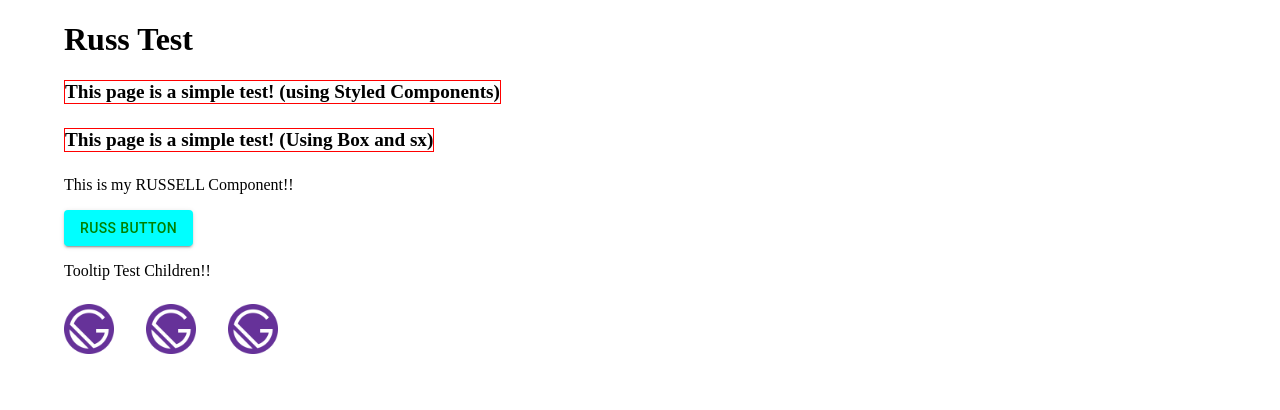
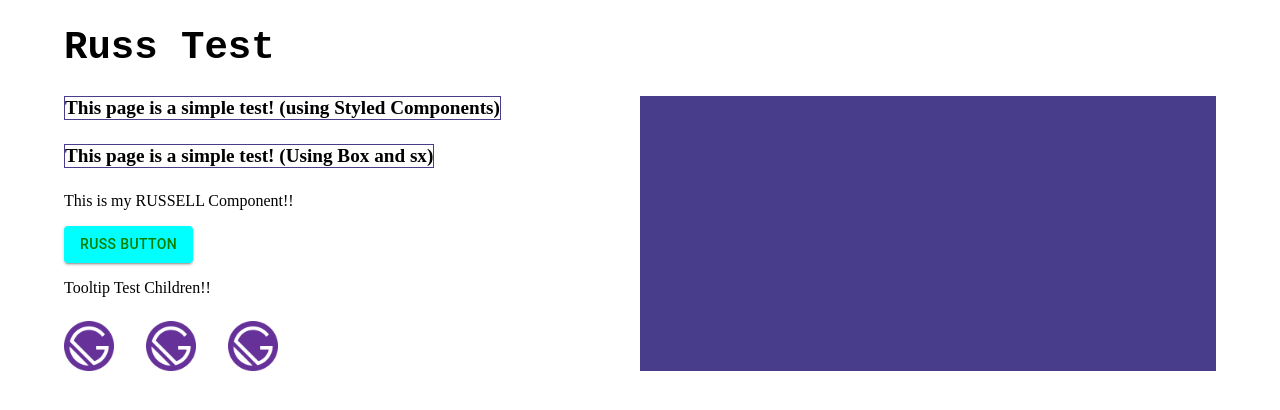
Before and after one commit to russellmacshane/gatsby-typescript-test, a Gatsby site: page /russ in a window 1280 px wide. Built offline with nearby package versions, Linux system fonts and the light colour scheme; Gatsby itself is replaced by a stand-in of ours.

Commit message:
More styling

```diff
--- a/src/pages/russ.tsx
+++ b/src/pages/russ.tsx
@@ -9,16 +9,17 @@ import { styled } from "@mui/material/styles";
 const StyledParagraph = styled("div")`
   font-weight: bold;
   font-size: larger;
-  border: 1px solid red;
+  border: 1px solid DARKSLATEBLUE;
 `;
 
 const RussTest = () => (
   <Container>
-    <h1>Russ Test</h1>
+    <Box component="h1" sx={{fontSize: "xxx-large", fontFamily: "Monospace"}}>Russ Test</Box>
 
-    <Stack spacing={3} alignItems="flex-start">
+    <Stack direction={{ xs: "column", sm: "row" }} alignItems="stretch">
+      <Stack spacing={3} alignItems="flex-start" sx={{ width: ["100%", "50%"] }}>
         <StyledParagraph>This page is a simple test! (using Styled Components)</StyledParagraph>
-      <Box sx={{ fontWeight: "bold", fontSize: "larger", border: "1px solid red" }}>
+        <Box sx={{ fontWeight: "bold", fontSize: "larger", border: "1px solid DARKSLATEBLUE" }}>
           This page is a simple test! (Using Box and sx)
         </Box>
 
@@ -34,6 +35,8 @@ const RussTest = () => (
           <img src={Icon} alt="" width={50} />
         </Stack>
       </Stack>
+      <Stack sx={{ backgroundColor: "DARKSLATEBLUE", width: "50%" }} alignItems="stretch" />
+    </Stack>
   </Container>
 );
 
```
Lines whose indentation alone changed are shown as unchanged.
